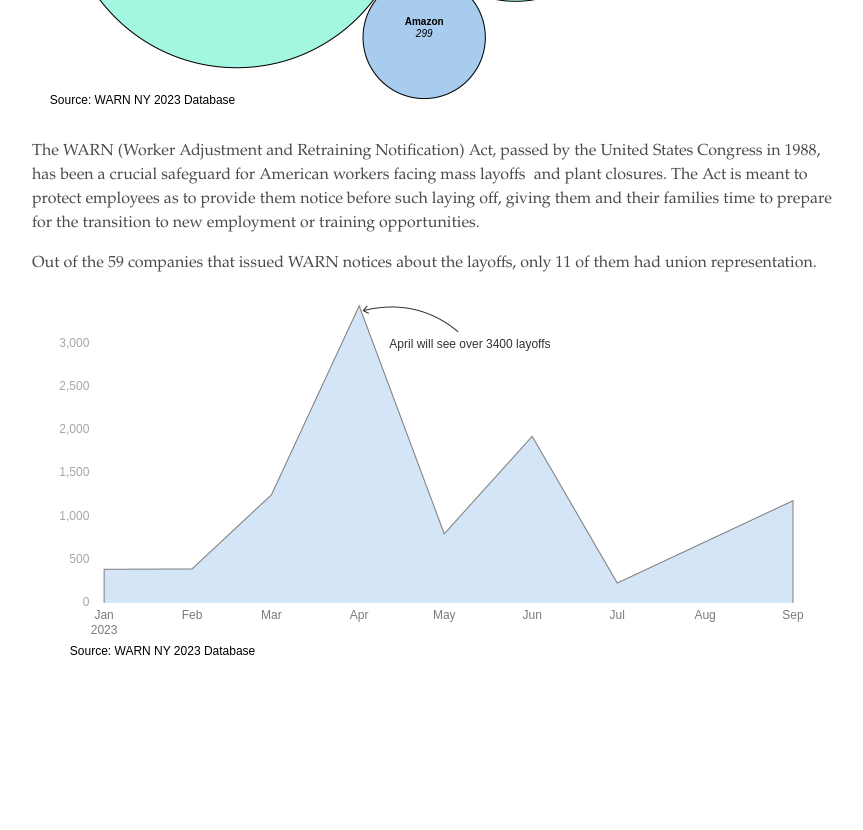
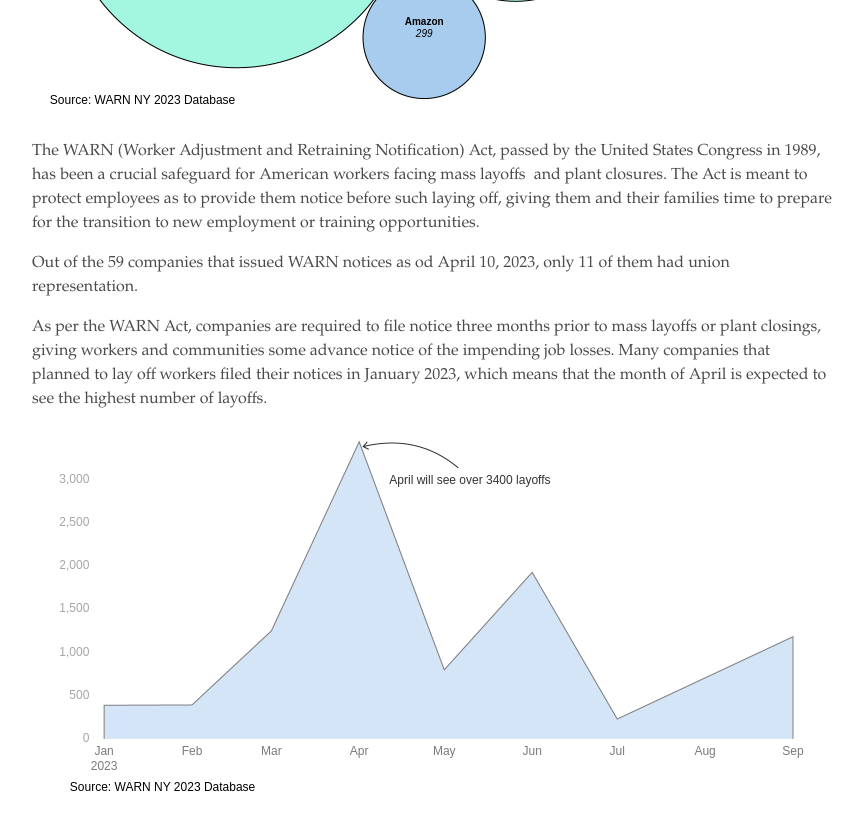
Before and after one commit to Vivek1799/WARN-2023-layoff-data, a plain HTML site: page index.html in a window 1280 px wide. Shown: the part 1760-2590 px from the top of the page, without its empty margins (208-1071 px from the left). Before the commit the page ends 2478 px from the top, so only its background shows below. Drawn offline with nearby package versions, Linux system fonts and the light colour scheme.

Commit message:
Update index.html

```diff
--- a/index.html
+++ b/index.html
@@ -400,13 +400,16 @@
           <!-- End ai2html - 2023-04-10 01:32 -->
         </div>
 <br>
-<p>The WARN (Worker Adjustment and Retraining Notification) Act, passed by the United States Congress in 1988, has been a crucial safeguard for American workers facing mass layoffs
+<p>The WARN (Worker Adjustment and Retraining Notification) Act, passed by the United States Congress in 1989, has been a crucial safeguard for American workers facing mass layoffs
    and plant closures. The Act is meant to protect employees as to provide them notice before such laying off, giving them and their families time to prepare for the transition to new employment or training opportunities.
 </p>
 
 <p>
-  Out of the 59 companies that issued WARN notices about the layoffs, only 11 of them had union representation.
+  Out of the 59 companies that issued WARN notices as od April 10, 2023, only 11 of them had union representation.
+
 </p>
+
+<p>As per the WARN Act, companies are required to file notice three months prior to mass layoffs or plant closings, giving workers and communities some advance notice of the impending job losses. Many companies that planned to lay off workers filed their notices in January 2023, which means that the month of April is expected to see the highest number of layoffs.</p>
 
 <div class="visualization-container">
   <div id="g-farTs--rgb-box" class="ai2html">
```
